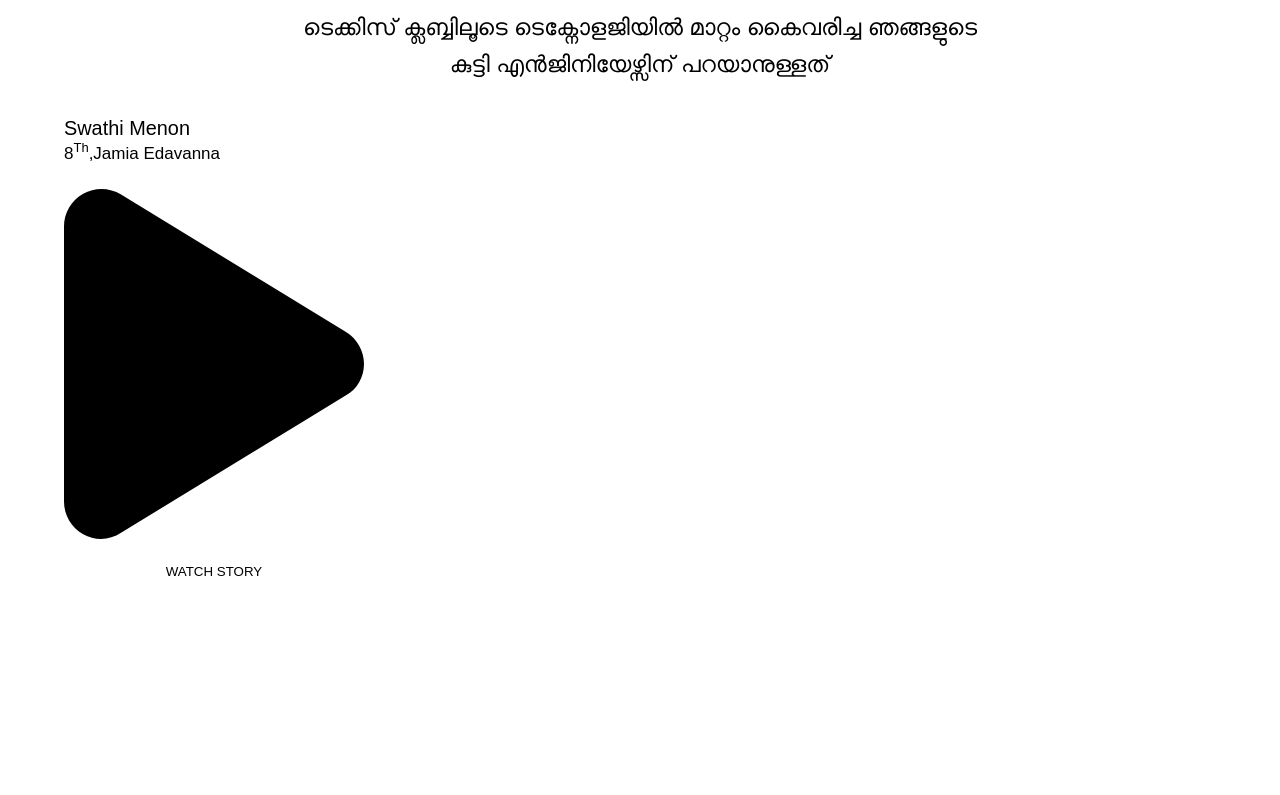
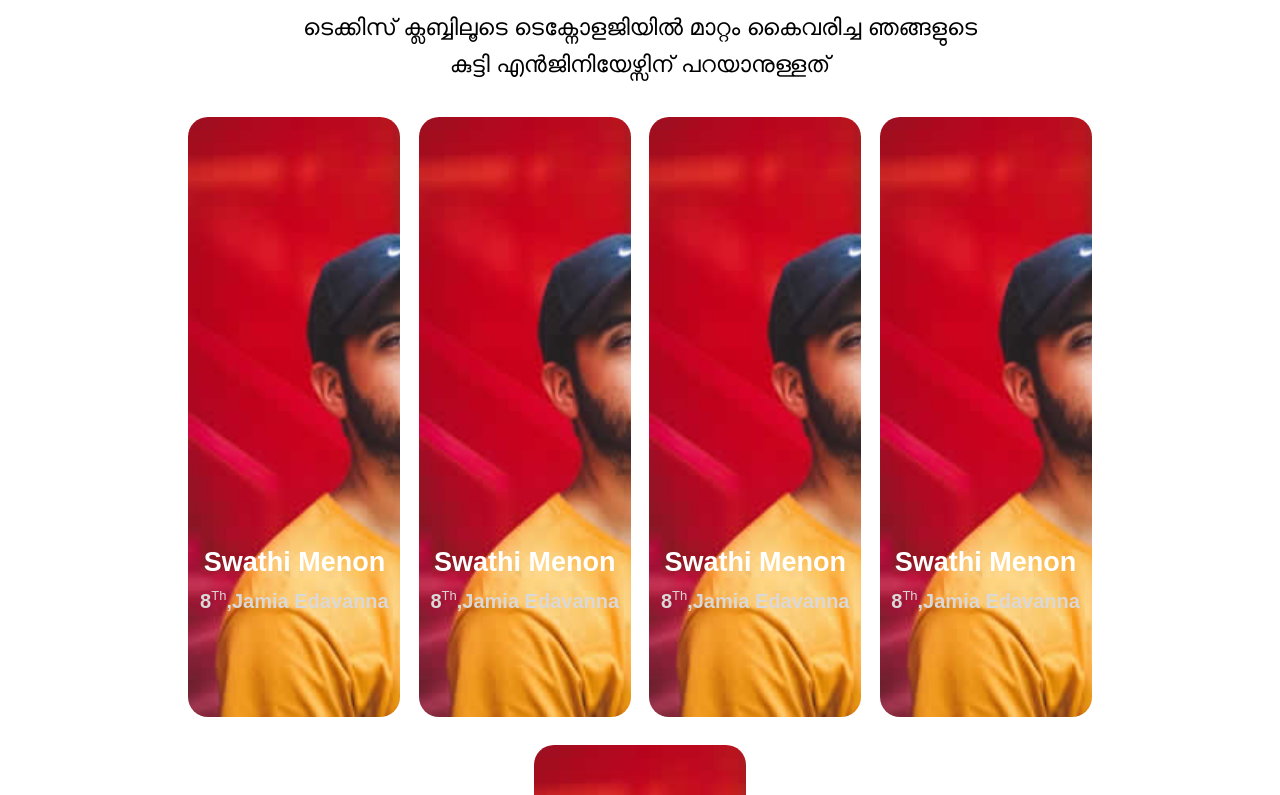
Before and after one commit to swalihmoosa/yiaai, a React (Create React App) app: page / in a window 1280 px wide. Shown: the part 1105-1900 px from the top of the page. Before the commit the page ends 1750 px from the top, so only its background shows below. Built offline with nearby package versions, Linux system fonts and the light colour scheme.

Commit message:
Tefun | ongoing

```diff
--- a/src/components/screens/landing/Tefun.jsx
+++ b/src/components/screens/landing/Tefun.jsx
@@ -1,6 +1,7 @@
 import React from 'react'
 import styled from 'styled-components'
 import playImage from '../../assets/images/play-solid.svg'
+import person from '../../assets/images/landing/person.jpg'
 
 
 export default function Tefun() {
@@ -18,6 +19,7 @@ export default function Tefun() {
                 </P>
                 <Ul>
                     <Li>
+                        <Details>
                             <Name>
                                 Swathi Menon
                             </Name>
@@ -32,6 +34,76 @@ export default function Tefun() {
                                     WATCH STORY
                                 </Watch>
                             </Story>
+                        </Details>
+                    </Li>
+                    <Li>
+                        <Details>
+                            <Name>
+                                Swathi Menon
+                            </Name>
+                            <School>
+                                8<Sup>Th</Sup>,Jamia Edavanna
+                            </School>
+                            <Story className='story' >
+                                <Play>
+                                    <img src={playImage} alt='Play' />
+                                </Play>
+                                <Watch>
+                                    WATCH STORY
+                                </Watch>
+                            </Story>
+                        </Details>
+                    </Li>                    <Li>
+                        <Details>
+                            <Name>
+                                Swathi Menon
+                            </Name>
+                            <School>
+                                8<Sup>Th</Sup>,Jamia Edavanna
+                            </School>
+                            <Story className='story' >
+                                <Play>
+                                    <img src={playImage} alt='Play' />
+                                </Play>
+                                <Watch>
+                                    WATCH STORY
+                                </Watch>
+                            </Story>
+                        </Details>
+                    </Li>                    <Li>
+                        <Details>
+                            <Name>
+                                Swathi Menon
+                            </Name>
+                            <School>
+                                8<Sup>Th</Sup>,Jamia Edavanna
+                            </School>
+                            <Story className='story' >
+                                <Play>
+                                    <img src={playImage} alt='Play' />
+                                </Play>
+                                <Watch>
+                                    WATCH STORY
+                                </Watch>
+                            </Story>
+                        </Details>
+                    </Li>                    <Li>
+                        <Details>
+                            <Name>
+                                Swathi Menon
+                            </Name>
+                            <School>
+                                8<Sup>Th</Sup>,Jamia Edavanna
+                            </School>
+                            <Story className='story' >
+                                <Play>
+                                    <img src={playImage} alt='Play' />
+                                </Play>
+                                <Watch>
+                                    WATCH STORY
+                                </Watch>
+                            </Story>
+                        </Details>
                     </Li>
                 </Ul>
             </Wrapper>
@@ -60,14 +132,65 @@ const P = styled.p`
     text-align: center;
     margin-bottom: 3%;
 `
-const Ul = styled.ul``
-const Li = styled.li``
-const Name = styled.h3``
-const School = styled.h4``
+const Ul = styled.ul`
+    width: 80%;
+    margin: 0 auto;
+    display: flex;
+    justify-content: space-around;
+    flex-wrap: wrap;
+`
+const Li = styled.li`
+    background: url(${person});
+    width: 23%;
+    height: 600px;
+    background-repeat: no-repeat;
+    background-size: cover;
+    position: relative;
+    border-radius: 20px;
+    margin-bottom: 3%;
+    &:hover .story{
+        opacity: 1;
+    }
+`
+const Details = styled.div`
+    position: absolute;
+    bottom: 3%;
+    padding: 0 5%;
+    width: 100%;
+`
+const Name = styled.h3`
+    font-size: 27px;
+    color: #fff;
+    font-weight: 900;
+    margin-bottom: 10px;
+    text-align: center;
+    width: 100%;
+`
+const School = styled.h4`
+    font-size: 20px;
+    color: #dbd8d8;
+    font-weight: 900;
+    margin-bottom: 10px;
+    text-align: center;
+    width: 100%;
+`
 const Sup = styled.b`
     vertical-align: super;
     font-size: small;
 `
-const Story = styled.button``
-const Play = styled.div``
-const Watch = styled.div``
+const Story = styled.button`
+    display: flex;
+    justify-content: space-between;
+    align-items: center;
+    background: #fff;
+    border-radius: 15px;
+    padding: 13px 19%;
+    width: 100%;
+    cursor: pointer;
+    transition: all 0.5s ease 0s;
+    opacity: 0;
+`
+const Play = styled.div`
+    width: 10%;
+`
+const Watch = styled.p``
```
Lines whose indentation alone changed are shown as unchanged.
